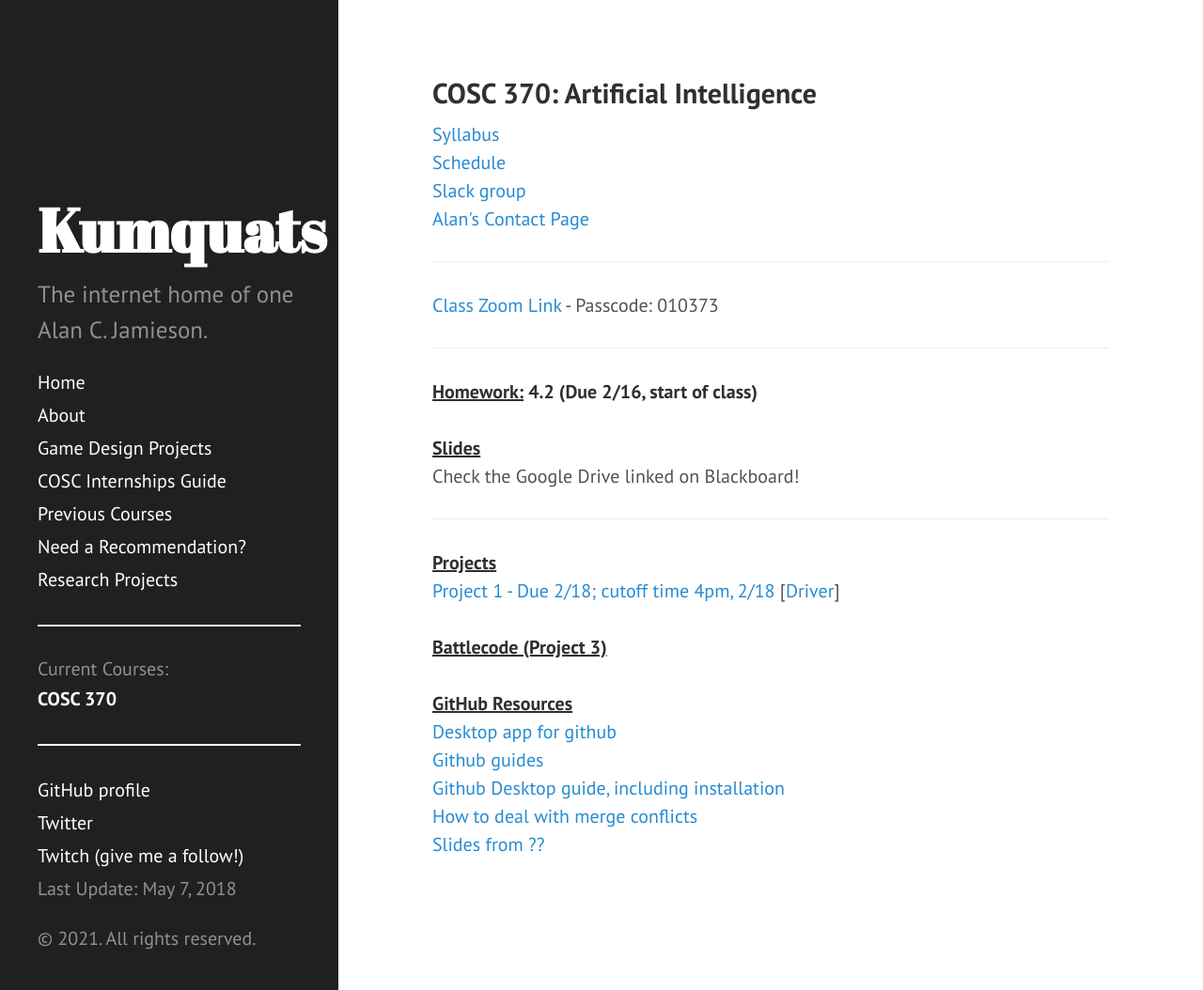
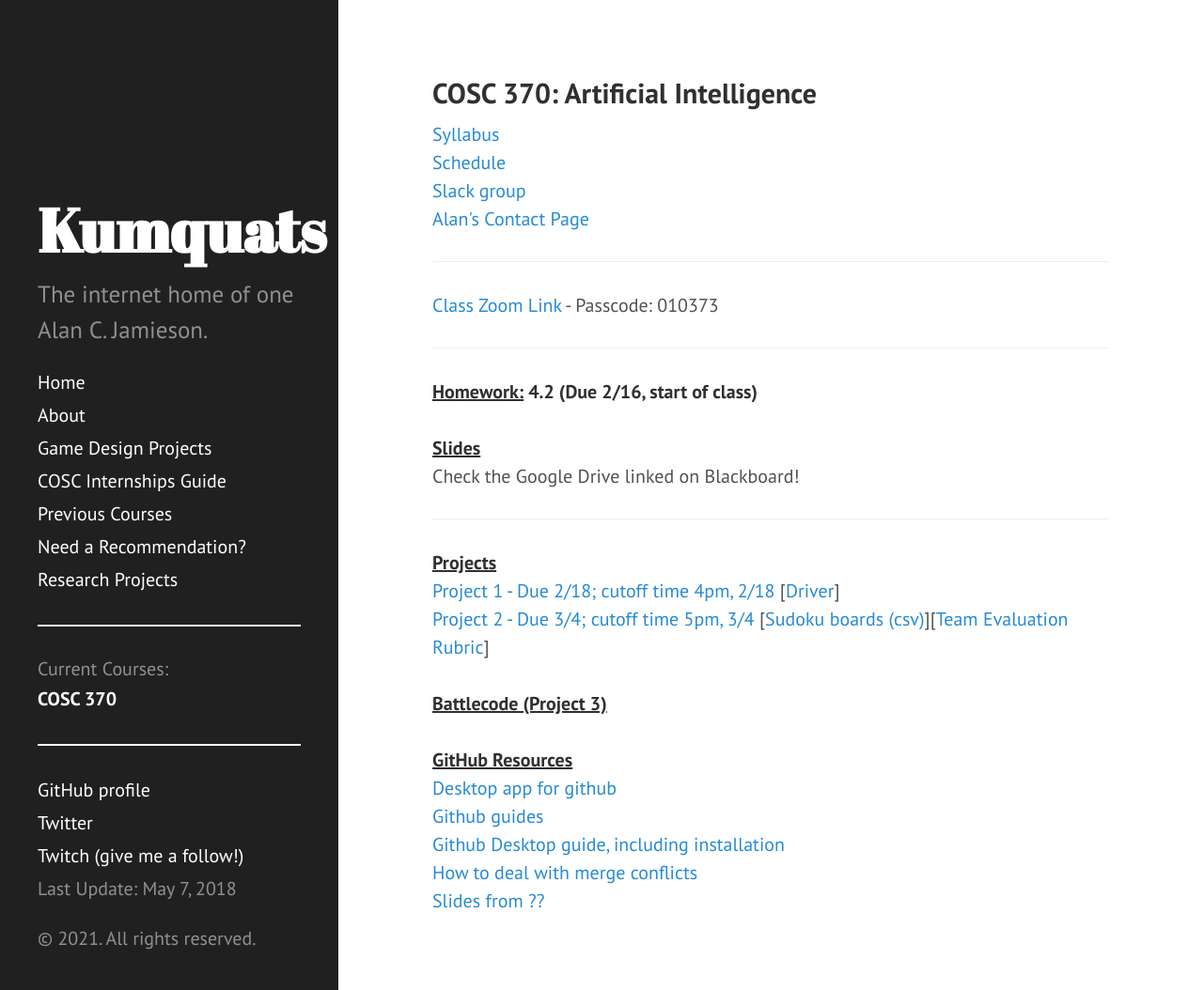
Before and after one commit to ripark/ripark.github.io, a Jekyll site: the page built from s21/cosc370.html, in a window 1280 px wide and 1054 px high. Shown: the whole window at 94% size. Built offline with Jekyll 4.4.1, drawn with Linux system fonts in a browser that asks for light colours; Markdown is read by kramdown in place of the engine named in the settings.

Commit message:
Project 2 update

```diff
--- a/s21/cosc370.html
+++ b/s21/cosc370.html
@@ -27,6 +27,8 @@ Check the Google Drive linked on Blackboard!
 <br>
 <a href="http://ripark.github.io/s21/COSC370Asg1.pdf">Project 1 - Due 2/18; cutoff time 4pm, 2/18</a> [<a href="http://ripark.github.io/s19/HuntTheWumpus.py">Driver</a>]
 <br>
+<a href="http://ripark.github.io/s21/COSC370Asg2.pdf">Project 2 - Due 3/4; cutoff time 5pm, 3/4</a> [<a href="http://ripark.github.io/s19/sudoku.zip">Sudoku boards (csv)</a>][<a href="http://ripark.github.io/s21/370Proj2TeamEval.docx">Team Evaluation Rubric</a>]
+<br>
 <br>
 <strong><u>Battlecode (Project 3)</strong></u>
 <br>
```
Also changed, not shown: 2 other files.
